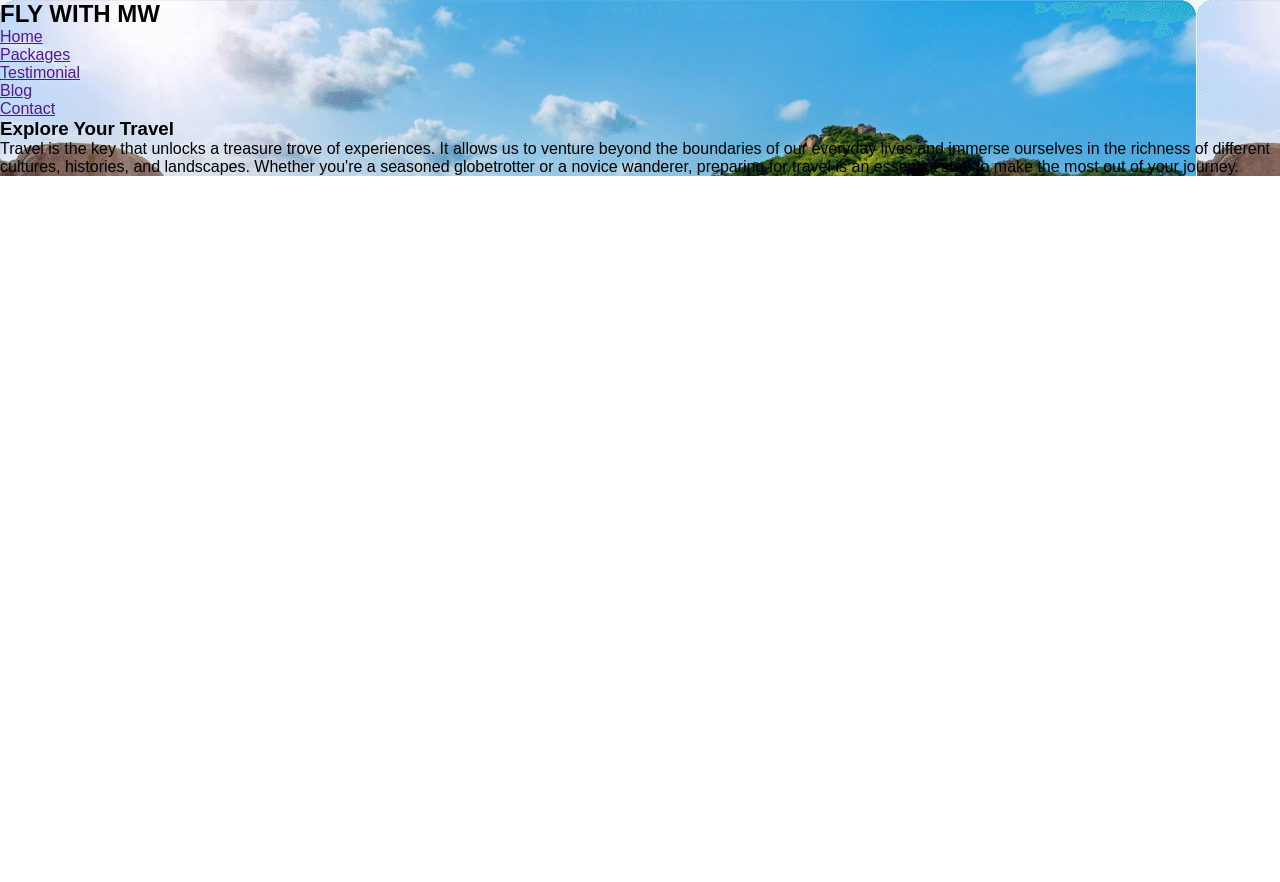
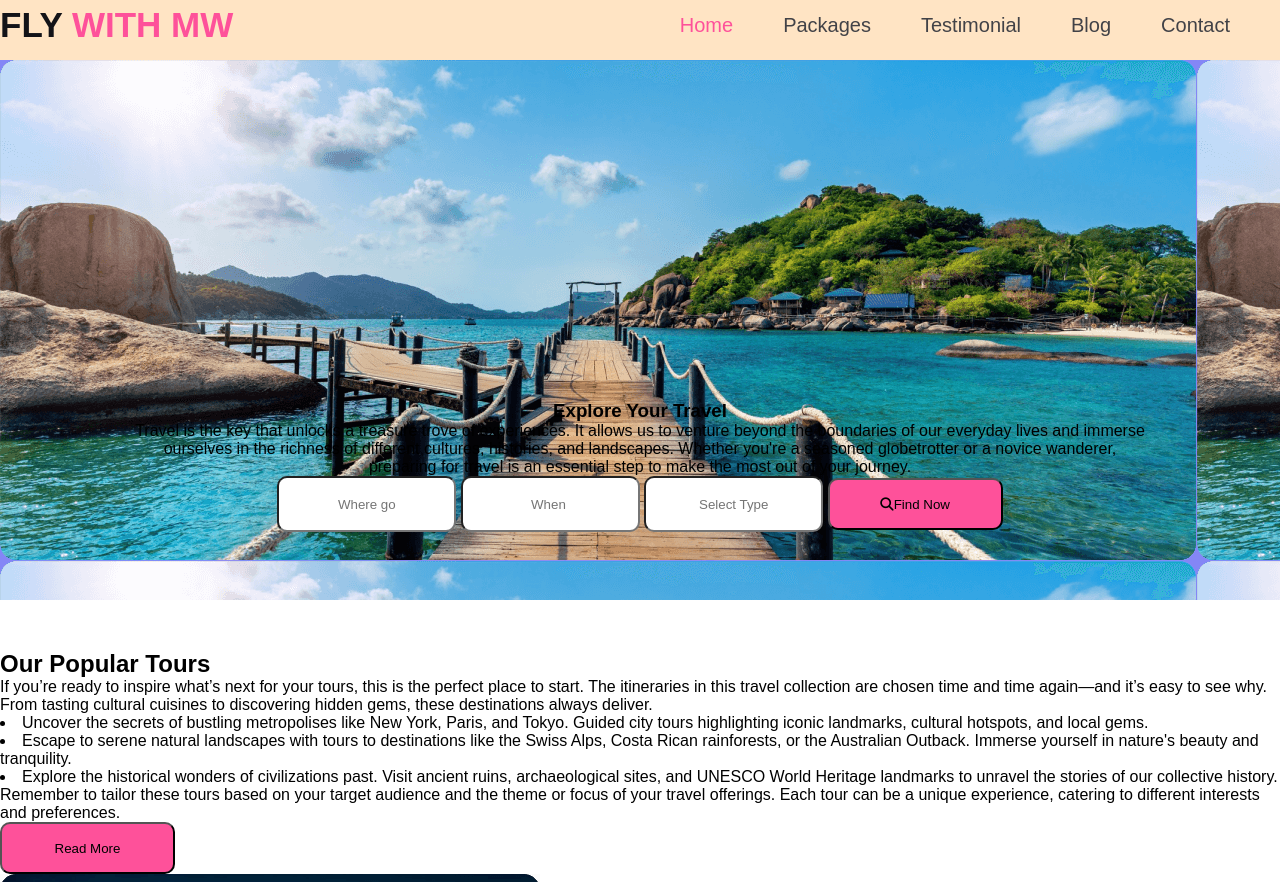
Before and after one commit to shamim-hossain008/miahtravel.com.my, a plain HTML site: page index.html in a window 1280 px wide. Shown: the top 882 px of the page. Before the commit the page ends 800 px from the top, so only its background shows below. Drawn offline with Linux system fonts and the light colour scheme.

Commit message:
added info section

```diff
--- a/index.html
+++ b/index.html
@@ -4,22 +4,30 @@
     <meta charset="UTF-8" />
     <meta name="viewport" content="width=device-width, initial-scale=1.0" />
     <title>Travel the World</title>
-
+    <script src="https://kit.fontawesome.com/5373aaa1f2.js" crossorigin="anonymous"></script>
     <link rel="stylesheet" href="style.css" />
   </head>
   <body>
     <!-- header section start -->
     <header>
-      <nav>
+      <nav class="nav-container">
+        <div>
           <h2 class="nav-title">FLY <span> WITH MW </span></h2>
+        </div>
+        <div class="nav-list">
           <ul>
-          <li><a href="">Home</a></li>
+            <li>
+              <a href="#"> <span>Home</span></a>
+            </li>
             <li><a href="">Packages</a></li>
             <li><a href="">Testimonial</a></li>
             <li><a href="">Blog</a></li>
             <li><a href="">Contact</a></li>
           </ul>
+        </div>
       </nav>
+      <!-- nav-bar end -->
+      <!-- banner section start -->
       <div class="banner">
         <div class="banner-content">
           <h3 class="baner-title">Explore Your Travel</h3>
@@ -31,11 +39,38 @@
             wanderer, preparing for travel is an essential step to make the most
             out of your journey.
           </p>
+          <div class="banner-input-container">
+            <input type="text" placeholder="Where go" > <a href=""></a></input>
+            <input type="text" placeholder="When "><a href=""></a></input>
+            <input type="text" placeholder="Select Type"> <a href=""></a></input>
+            <button class="btn-primary"><i class="fa-solid fa-magnifying-glass"></i>Find Now</button>
+
+          </div>
         </div>
       </div>
     </header>
     <!-- main section start -->
-    <main></main>
+    <main>
+        <section class="info-section">
+            <div class="info-title">
+                <h2 >Our Popular Tours</h2>
+                <p class="info-description">
+                    If you’re ready to inspire what’s next for your tours, this is the perfect place to start. The itineraries in this travel collection are chosen time and time again—and it’s easy to see why. From tasting cultural cuisines to discovering hidden gems, these destinations always deliver.
+                </p>
+                <lu>
+                    <li>Uncover the secrets of bustling metropolises like New York, Paris, and Tokyo. Guided city tours highlighting iconic landmarks, cultural hotspots, and local gems.</li>
+                    <li>Escape to serene natural landscapes with tours to destinations like the Swiss Alps, Costa Rican rainforests, or the Australian Outback. Immerse yourself in nature's beauty and tranquility.</li>
+                    <li>Explore the historical wonders of civilizations past. Visit ancient ruins, archaeological sites, and UNESCO World Heritage landmarks to unravel the stories of our collective history.</li>
+                </lu>
+                <p class="info-description">Remember to tailor these tours based on your target audience and the theme or focus of your travel offerings. Each tour can be a unique experience, catering to different interests and preferences.</p>
+                <button class="btn-primary">Read More</button>
+            </div>
+            <div class="info-img">
+                <img src="Images/Rectangle 4.png" alt="#">
+            </div>
+
+        </section>
+    </main>
     <!-- footer section start -->
     <footer></footer>
   </body>
--- a/style.css
+++ b/style.css
@@ -5,9 +5,65 @@
   padding: 0%;
   font-family: "Mulish", sans-serif;
 }
+.nav-container {
+  display: flex;
+  justify-content: space-between;
+  align-items: center;
+  background-color: bisque;
+  height: 50px;
+  padding-bottom: 10px;
+  /* position: fixed; */
+  /* z-index: index 1; */
+}
+.nav-title {
+  font-size: 35px;
+  color: #131318;
+  font-weight: 800;
+}
+span {
+  color: #fe519a;
+}
 
-header {
-  background-image: url("../miahtravel.com.my/Images/Group\ 13\ \(1\)\ \(1\).png");
-  /* background-position: center;
-    background-color: blue; */
+.nav-list > ul {
+  display: flex;
+  align-items: center;
+  text-decoration: none;
 }
+.nav-list li {
+  list-style: none;
+  margin-right: 50px;
+}
+.nav-list a {
+  text-decoration: none;
+  gap: 20px;
+  color: #424247;
+  font-size: 20px;
+  font-weight: 400;
+}
+.banner {
+  background-image: url("../miahtravel.com.my/Images/Group13.png");
+  /* background-position: center;*/
+  background-color: rgba(0, 0, 255, 0.458);
+}
+.banner-content {
+  height: 200px;
+  justify-content: center;
+  text-align: center;
+  padding-top: 340px;
+  margin: 0px 130px 50px 130px;
+}
+.banner-input-container input,
+button {
+  width: 175px;
+  height: 52px;
+  border-radius: 10px;
+  text-align: center;
+}
+.btn-primary {
+  background-color: #fe519a;
+
+}
+.btn-primary:hover{
+    background-color: #FF5400;
+    animation-duration: 5s;
+}
```
Also changed, not shown: Images/Group13.png (renamed from Images/Group 13 (1) (1).png). Lines whose indentation alone changed are shown as unchanged.
